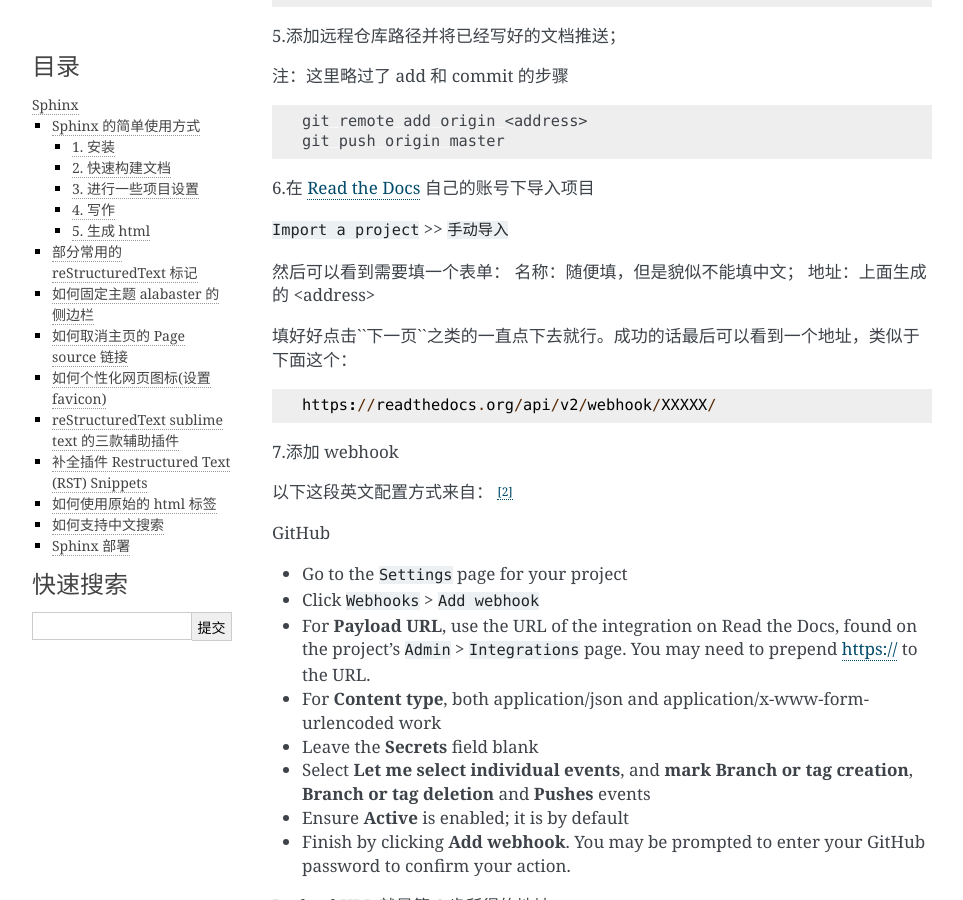
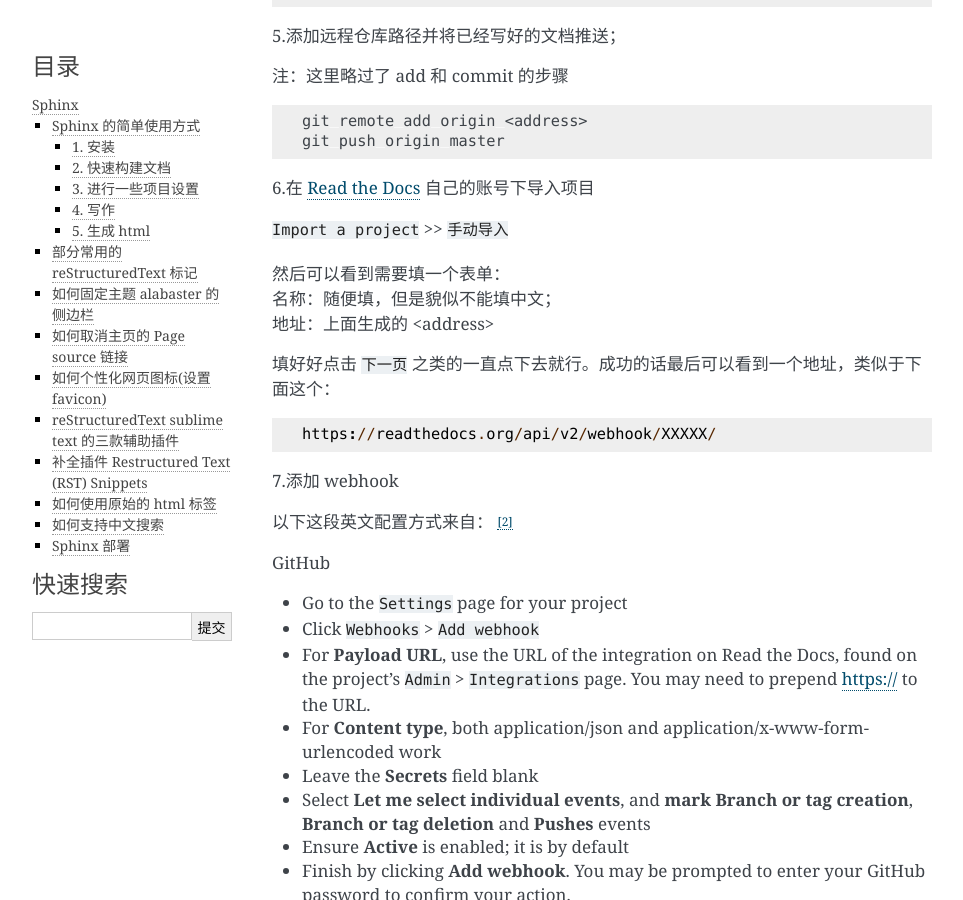
Before and after one commit to suifengpiaoyang/Sphinx-notes, a Sphinx documentation site: the page built from source/sphinx.rst, in a window 1280 px wide and 900 px high, scrolled down 4184 px. Shown: the whole window, without its empty margins (148-1111 px from the left). Built offline with Sphinx 7.4.7, drawn with Linux system fonts in a browser that asks for light colours.

Commit message:
修复一些小问题

```diff
--- a/source/sphinx.rst
+++ b/source/sphinx.rst
@@ -207,11 +207,11 @@
 
 ``Import a project`` >> ``手动导入``
 
-然后可以看到需要填一个表单：
-名称：随便填，但是貌似不能填中文；
-地址：上面生成的 <address>
+| 然后可以看到需要填一个表单：
+| 名称：随便填，但是貌似不能填中文；
+| 地址：上面生成的 <address>
 
-填好好点击``下一页``之类的一直点下去就行。成功的话最后可以看到一个地址，类似于下面这个：
+填好好点击 ``下一页`` 之类的一直点下去就行。成功的话最后可以看到一个地址，类似于下面这个：
 
 .. code-block::
 
```
